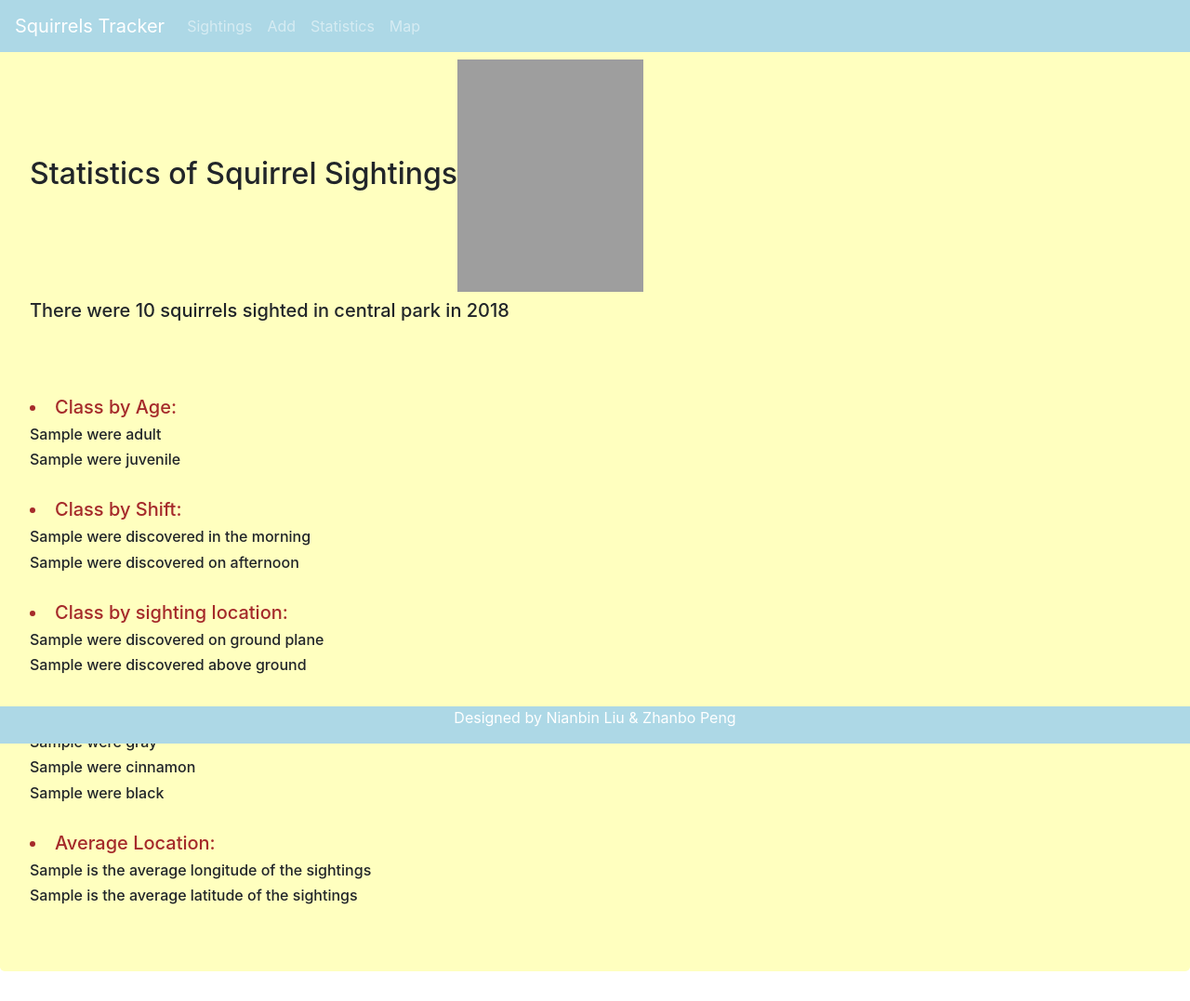
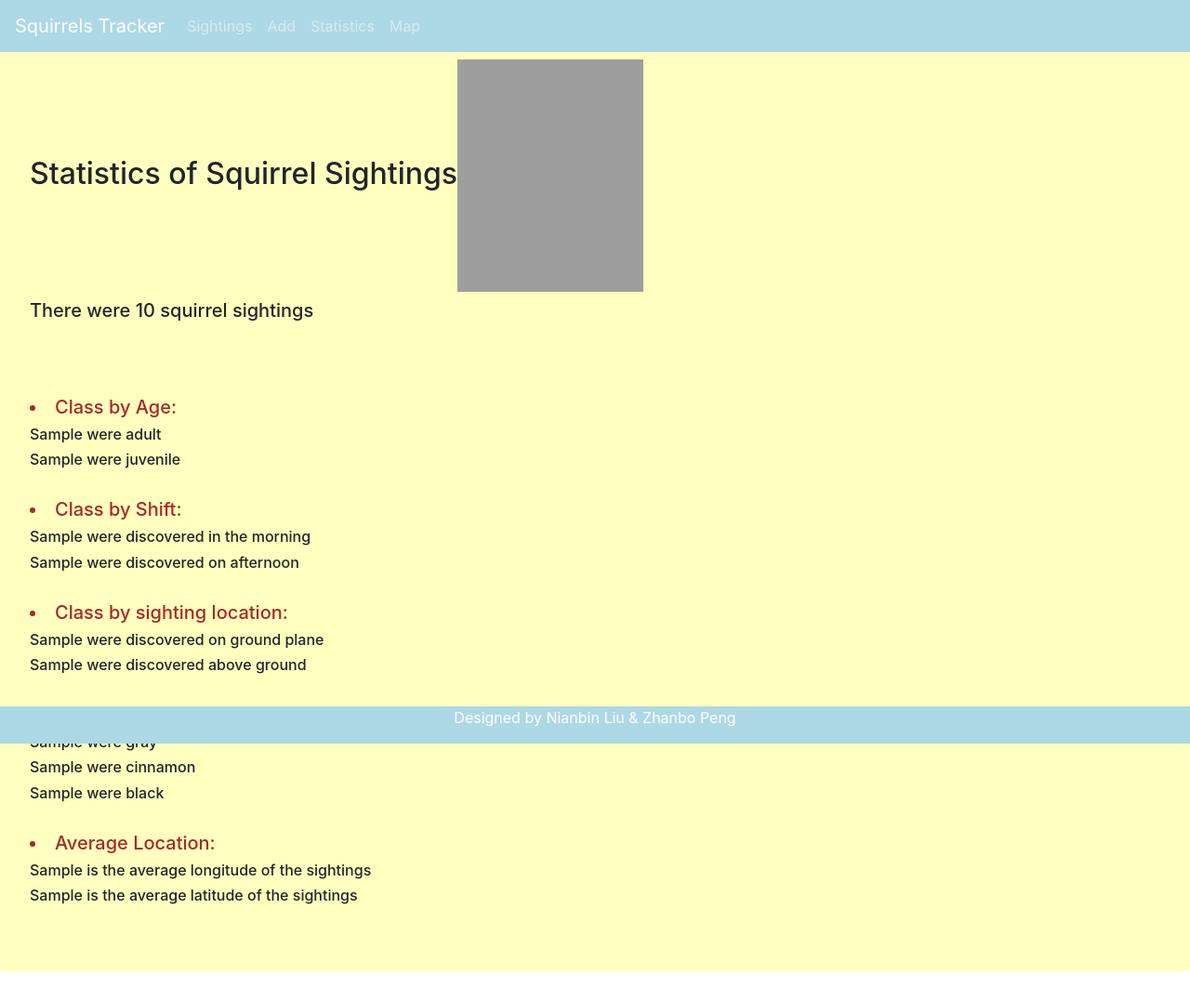
Before and after one commit to beryliu/Squirrel-Tracker, a Django app: template project/sightings/templates/sightings/stats.html in a window 1280 px wide. Shown: the whole page at 93% size. Run offline with Django 3.2, Linux system fonts and the light colour scheme; the template is opened without the code that fills it: most values are stand-ins (such as "Sample title", 1, 10 or a date in 2020); parts of the project's set-up code (start-up, migrations or seed data) failed here and were passed over; some libraries are stand-ins or nearby versions; grey boxes are pictures that could not be loaded.

Commit message:
Update stats.html

```diff
--- a/project/sightings/templates/sightings/stats.html
+++ b/project/sightings/templates/sightings/stats.html
@@ -39,7 +39,7 @@
             <h2>Statistics of Squirrel Sightings<img
               src="https://s3.envato.com/files/284043572/Smart%20Squirrel%20SET/smart-squirrel%20transparent%20png.png"
               width="200" height="250"/></h2>
-	    <h5>There were {% autoescape on %}{{sightings_sum}}{% endautoescape %} squirrels sighted in central park in 2018</h5>
+	    <h5>There were {% autoescape on %}{{sightings_sum}}{% endautoescape %} squirrel sightings</h5>
 	    <br>
 	    <br>
 	    <br>
```
